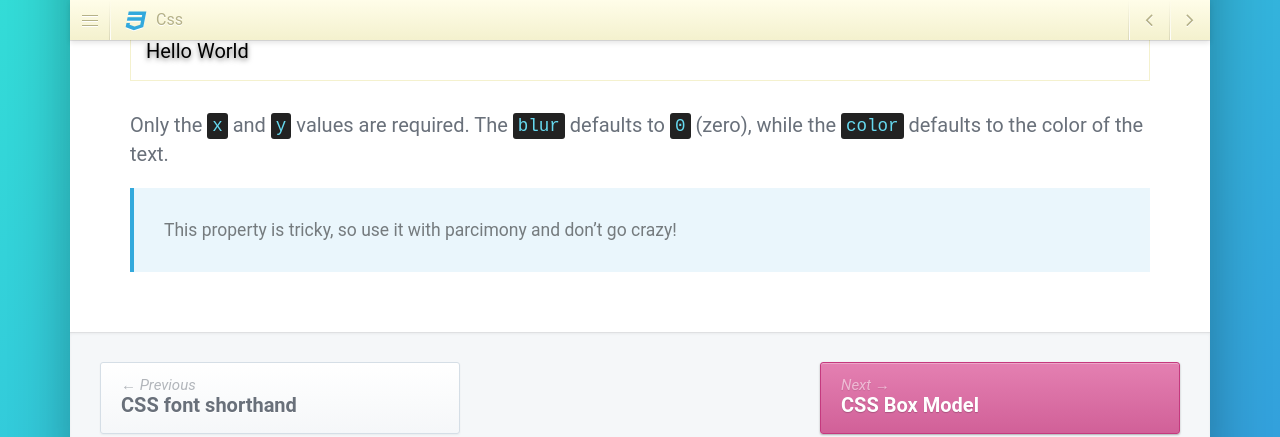
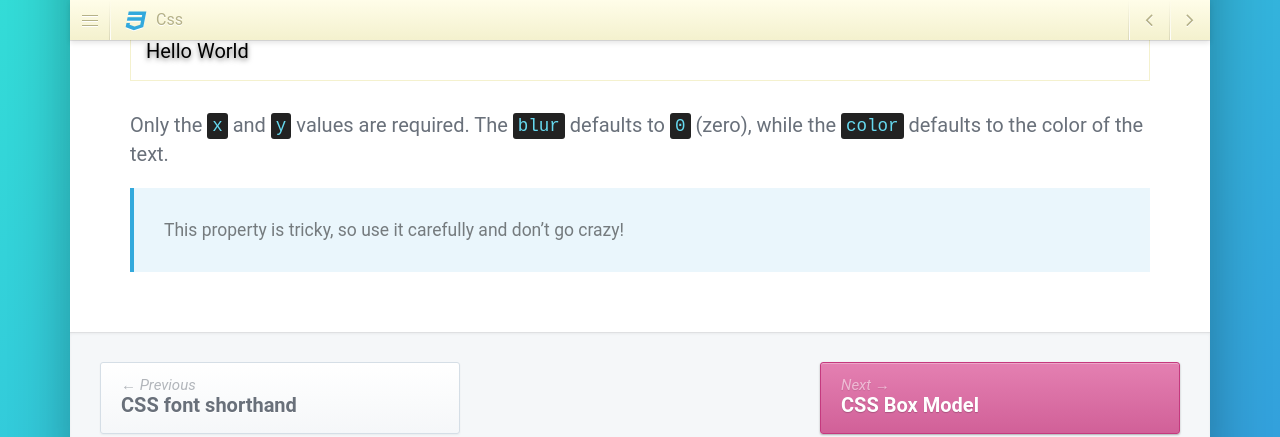
Before and after one commit to jgthms/marksheet, a Jekyll site: the page built from _posts/2015-05-06-css-text-properties.md, in a window 1280 px wide and 900 px high, scrolled down 3475 px. Shown: the top 437 px of the window. Built offline with Jekyll 4.4.1, drawn with Linux system fonts in a browser that asks for light colours; nearby versions of some CDN libraries; comment, search, counter and statistics services are not loaded.

Commit message:
amended typo with more appropriate word

```diff
--- a/_posts/2015-05-06-css-text-properties.md
+++ b/_posts/2015-05-06-css-text-properties.md
@@ -103,5 +103,5 @@ h1{ text-shadow: 0 2px 5px rgba(0,0,0,0.5);}
 
 Only the `x` and `y` values are required. The `blur` defaults to `0` (zero), while the `color` defaults to the color of the text.
 
-This property is tricky, so use it with parcimony and don't go crazy!
+This property is tricky, so use it carefully and don't go crazy!
 {: .info}
```
